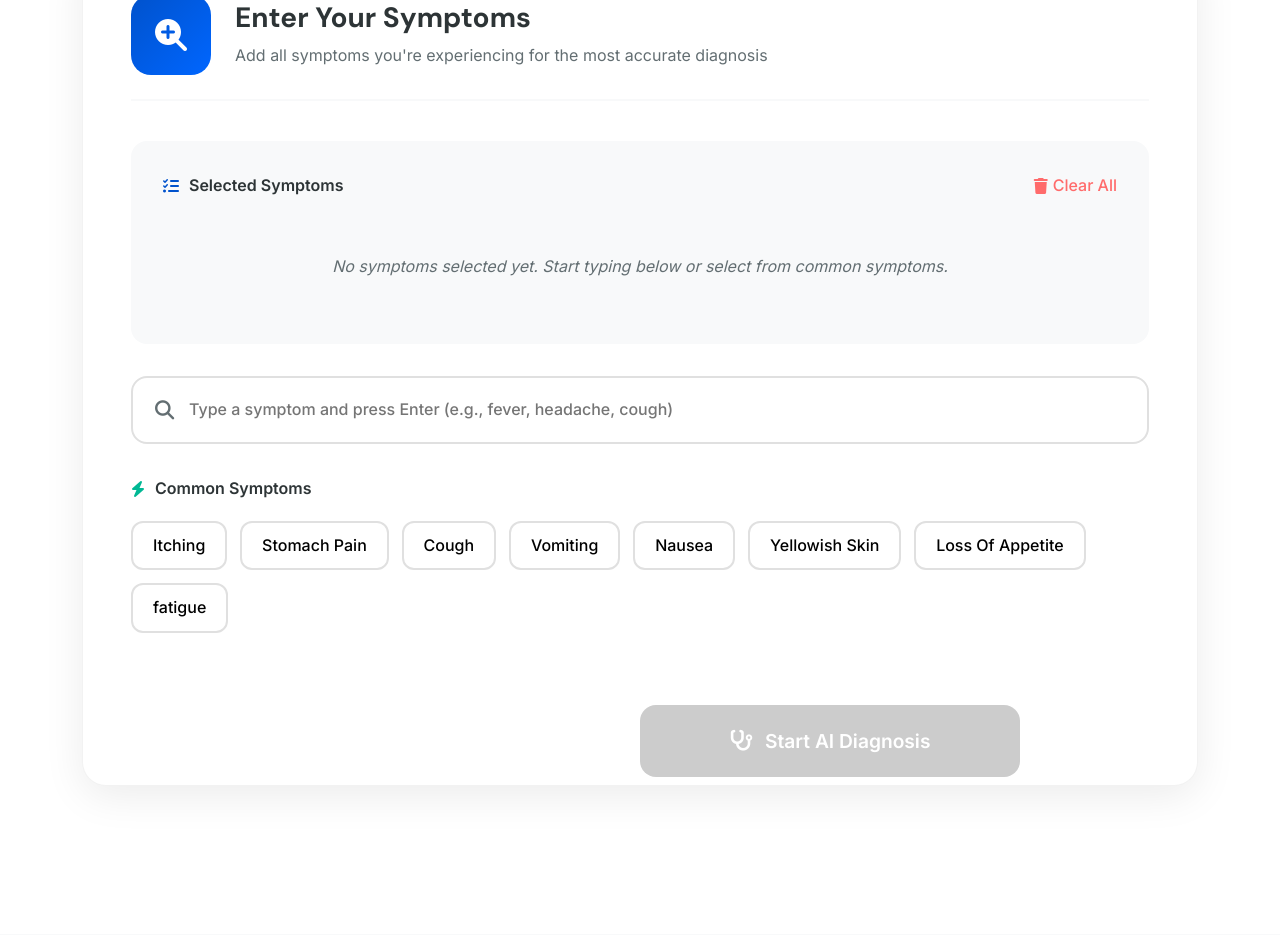
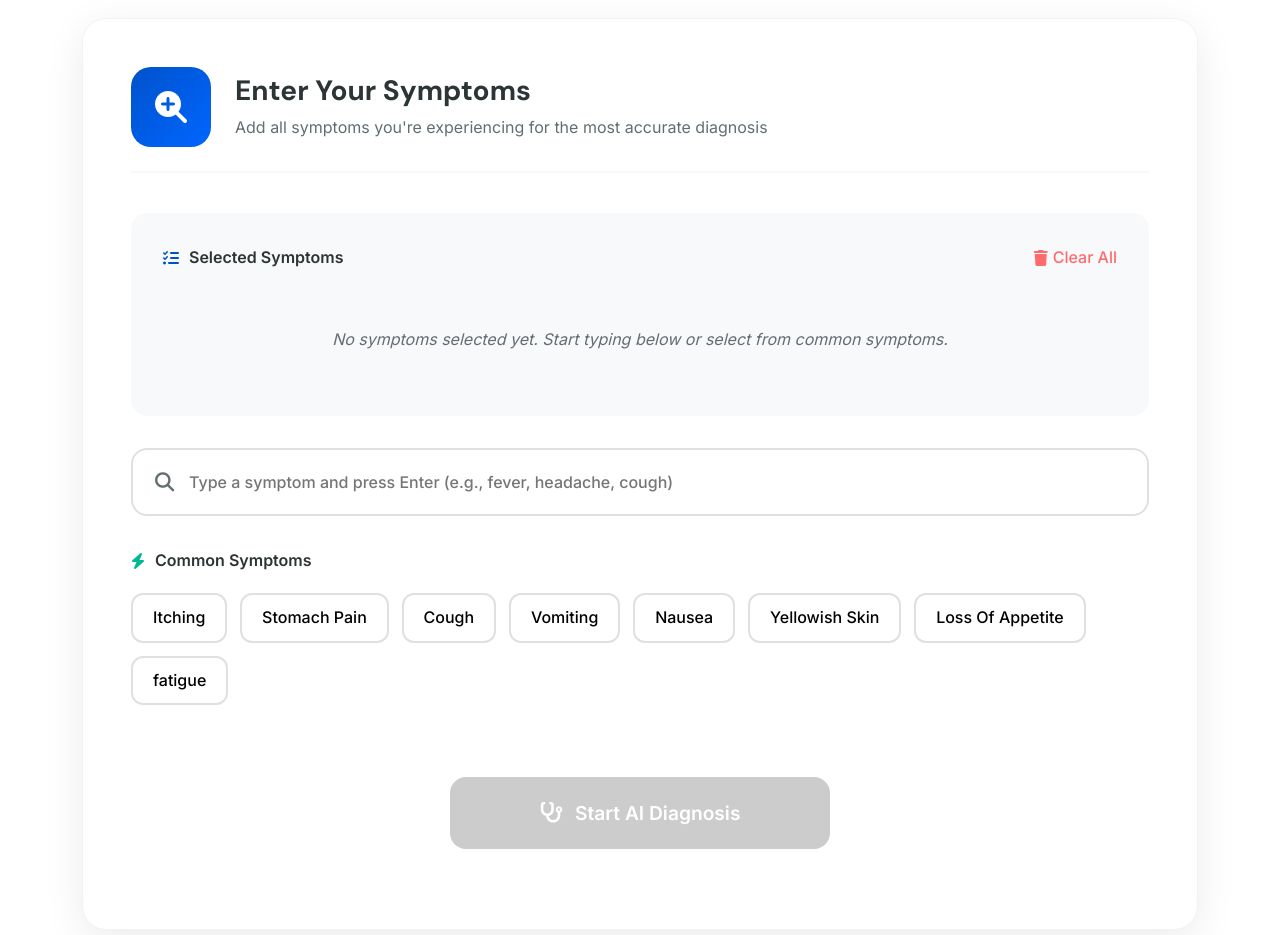
Before and after one commit to boughanmiyoussef/SmartMed, a Flask app: page / in a window 1280 px wide. Shown: the part 3839-4774 px from the top of the page. Run offline with Flask 3, Linux system fonts and the light colour scheme.

Commit message:
Project description

```diff
--- a/templates/index.html
+++ b/templates/index.html
@@ -991,11 +991,15 @@
         }
 
         /* Diagnosis Button */
-        .diagnose-button-container {
-            text-align: center;
-            padding: 2rem 0;
-            position: center;
-        }
+.diagnose-button-container {
+    display: flex;
+    justify-content: center; /* This centers horizontally */
+    align-items: center; /* This centers vertically */
+    padding: 2rem 0;
+    width: 100%;
+    position: relative; /* Creates positioning context */
+    min-height: 100px; /* Prevents container collapse */
+}
 
 .diagnose-btn {
     background: linear-gradient(135deg, var(--primary-blue), var(--secondary-blue));
@@ -1012,7 +1016,7 @@
     align-items: center;
     justify-content: center;
     width: 380px;
-    position: fixed;
+    /* position: fixed; */
     overflow: hidden;
     white-space: nowrap;
 }
```
